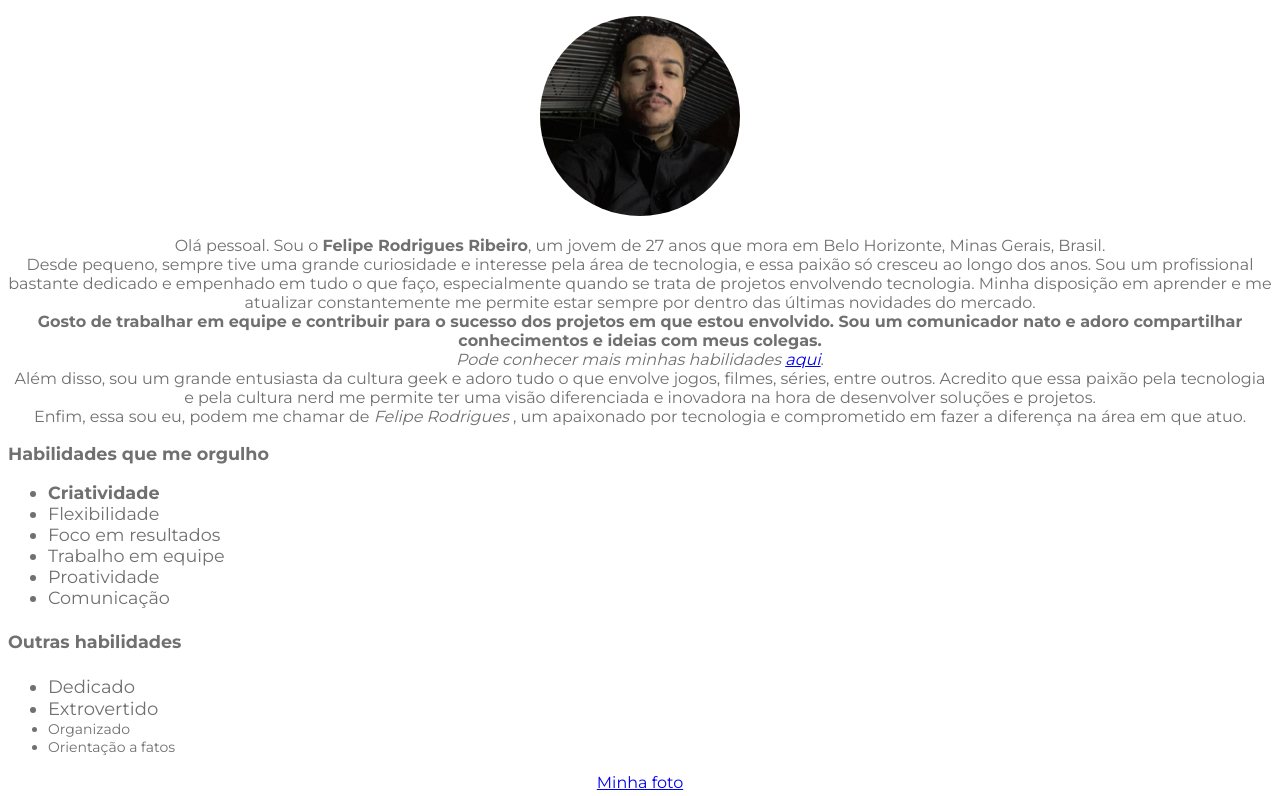
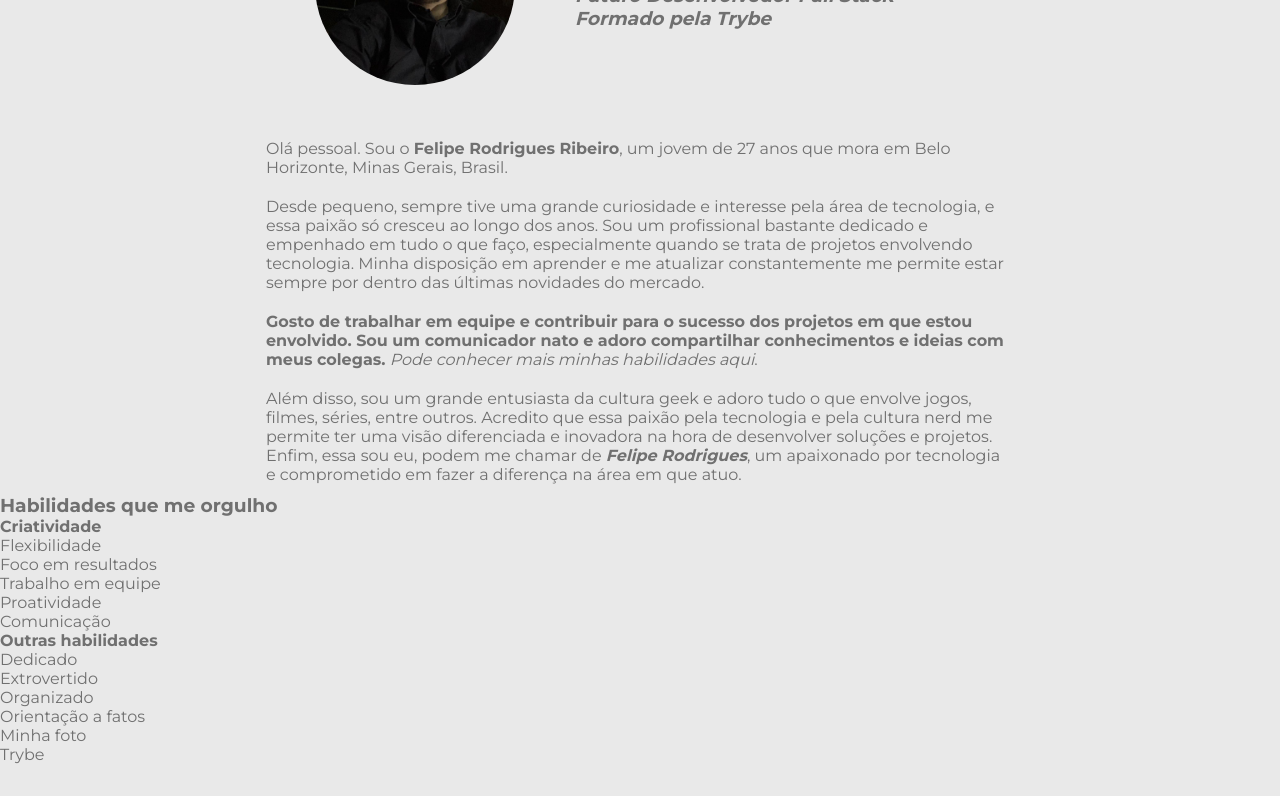
Before and after one commit to neathfelipe/neathfelipe.github.io, a plain HTML site: page index.html in a window 1280 px wide. Shown: the part 155-951 px from the top of the page. After the commit the page ends 919 px from the top, so only its background shows below. Drawn offline with Linux system fonts and the light colour scheme.

Commit message:
Começa estilizar o style.css

```diff
--- a/index.html
+++ b/index.html
@@ -1,66 +1,56 @@
 <!DOCTYPE html>
 <html lang="pt-br">
+
 <head>
     <meta charset="UTF-8">
     <meta http-equiv="X-UA-Compatible" content="IE=edge">
     <meta name="viewport" content="width=device-width, initial-scale=1.0">
     <title>Felipe Rodrigues - DEV</title>
-    <link href="https://fonts.googleapis.com/css2?family=Montserrat:wght@400;600;700;800;900&display=swap" rel="stylesheet">
-    <style>
-        body {
-    font-family: 'Montserrat', sans-serif;
-    background-color: #fff;
-    color: #707070;
-    text-align: center;
-        }
-#minhafoto {
-    border-radius: 100px;
-}
+    <link href="https://fonts.googleapis.com/css2?family=Montserrat:wght@400;600;700;800;900&display=swap"
+        rel="stylesheet">
+    <link rel="stylesheet" href="style.css">
+</head>
 
-#topo-hability {
-    text-align: center;
-    color: white;
-    margin-top: 0px;
-    background-color: #fff;
-    padding: 10px 100px;
-}
-.headline-name {
-    font-family: 'Montserrat', sans-serif;
-    font-weight: 700;
-    text-align: center;
-    color: #222222;
-    width: auto;
-}
-.habilidades {
-    text-align: left;
-    font-size: 1.1em;
-}
-#extrovertido {
-    font-size: 18px;
-}
-#dedicado {
-    font-size: 18px;
-}
-#organizado {
-    font-size: 14px;
-}
-#orientacao {
-    font-size: 14px;
-}
+<body>
+    <div class="header">
+        <div class="header-content">
+            <div class="image-header"><img src="./images/felipe-rodrigues.jpg"
+                    alt="Imagem de perfil de Felipe Rodrigues" width="200px">
+            </div>
+            <div class="text-header">
+                <h1 class="headline-name">Felipe Rodrigues</h1>
+                <h3 class="headline-name"><em>Futuro Desenvolvedor Full Stack
+                        <br> Formado pela Trybe</em></h3>
+            </div>
+        </div>
+    </div>
+    <div class="sobre-mim">
+        <div class="text-sobre">
+            <p>Olá pessoal. Sou o <strong>Felipe Rodrigues Ribeiro</strong>, um jovem de 27 anos que mora em Belo
+                Horizonte, Minas Gerais, Brasil. </p>
+            <p>
+                Desde pequeno, sempre tive uma grande curiosidade e interesse pela área de tecnologia, e essa paixão só
+                cresceu ao longo dos anos. Sou um profissional bastante dedicado e empenhado em tudo o que faço,
+                especialmente quando se trata de projetos envolvendo tecnologia. Minha disposição em aprender e me
+                atualizar constantemente me permite estar sempre por dentro das últimas novidades do mercado.
+            </p>
+            <p>
+                <strong> Gosto de trabalhar em equipe e contribuir para o sucesso dos projetos em que estou envolvido.
+                    Sou um comunicador nato e adoro compartilhar conhecimentos e ideias com meus colegas.</strong><em>
+                    Pode conhecer mais minhas habilidades <a href="#habilidades">aqui</a></em>.
+            </p>
+            <p>
+                Além disso, sou um grande entusiasta da cultura geek e adoro tudo o que envolve jogos, filmes, séries,
+                entre outros. Acredito que essa paixão pela tecnologia e pela cultura nerd me permite ter uma visão
+                diferenciada e inovadora na hora de desenvolver soluções e projetos.
+                Enfim, essa sou eu, podem me chamar de <em><strong>Felipe Rodrigues</strong></em>, um apaixonado por
+                tecnologia e comprometido em fazer a diferença na área em que atuo.
+            </p>
+        </div>
 
-    </style>
-</head>
-<body>
-    <p id="topo-hability"><a href="#habilidades">Principais habilidades</a></p>
-    <h1 class="headline-name">Felipe Rodrigues</h1>
-    <h3 class="headline-name"><em>Futuro Desenvolvedor Full Stack - Formado pela Trybe</em></h3>
-    <img id="minhafoto" src="./images/felipe-rodrigues.jpg" alt="Imagem de perfil de Felipe Rodrigues" width="200px">
-    <p>Olá pessoal. Sou o <strong>Felipe Rodrigues Ribeiro</strong>, um jovem de 27 anos que mora em Belo Horizonte, Minas Gerais, Brasil.
-    <br>Desde pequeno, sempre tive uma grande curiosidade e interesse pela área de tecnologia, e essa paixão só cresceu ao longo dos anos. Sou um profissional bastante dedicado e empenhado em tudo o que faço, especialmente quando se trata de projetos envolvendo tecnologia. Minha disposição em aprender e me atualizar constantemente me permite estar sempre por dentro das últimas novidades do mercado.
-    <br> <strong> Gosto de trabalhar em equipe e contribuir para o sucesso dos projetos em que estou envolvido. Sou um comunicador nato e adoro compartilhar conhecimentos e ideias com meus colegas.</strong> <br> <em> Pode conhecer mais minhas habilidades <a href="#habilidades">aqui</a></em>.
-    <br> Além disso, sou um grande entusiasta da cultura geek e adoro tudo o que envolve jogos, filmes, séries, entre outros. Acredito que essa paixão pela tecnologia e pela cultura nerd me permite ter uma visão diferenciada e inovadora na hora de desenvolver soluções e projetos.
-    <br> Enfim, essa sou eu, podem me chamar de <em> Felipe Rodrigues </em>, um apaixonado por tecnologia e comprometido em fazer a diferença na área em que atuo.</p>
-
+    </div>
+    <div class="hability">
+        <div class="hability orden">
             <h3 class="habilidades">Habilidades que me orgulho</h3>
             <ul class="habilidades">
                 <li><strong>Criatividade</strong></li>
@@ -71,6 +61,7 @@
                 <li>Comunicação</li>
             </ul>
 
+
             <h4 class="habilidades"> Outras habilidades</h4>
             <ul class="habilidades">
                 <li id="dedicado">Dedicado</li>
@@ -78,8 +69,13 @@
                 <li id="organizado">Organizado</li>
                 <li id="orientacao">Orientação a fatos</li>
             </ul>
+        </div>
+        <div class="links-bot">
             <p> <a href="#minhafoto">Minha foto</a> </p>
-<p id="trybe-button"><a href="https://www.betrybe.com/formacao-desenvolvimento-web" target="_blank" rel="noopener noreferrer" type="button">Trybe</a> </p>
+            <p id="trybe-button"><a href="https://www.betrybe.com/formacao-desenvolvimento-web" target="_blank"
+                    rel="noopener noreferrer" type="button">Trybe</a> </p>
+        </div>
 
 </body>
+
 </html>
--- a/style.css
+++ b/style.css
@@ -1,22 +1,55 @@
+* {
+    padding: 0;
+    margin: 0;
+}
+
 body {
-    font-family: Verdana, Geneva, Tahoma, sans-serif;
-    background-color: #000;
-    color: #fff;
-    text-align: center;
-        }
-#topo-hability {
-    text-align: center;
-    color: white;
-    margin-top: 0px;
-    background-color: #fff;
-    padding: 10px 100px;
+    font-family: 'Montserrat', sans-serif;
+    background-color: #e9e9e9;
+    color: #707070;
 }
-.headline-name {
-    font-family: system-ui, 'Open Sans', sans-serif;
-    font-weight: 900;
-    text-align: center;
-    width: auto;
+
+a[href] {
+    text-decoration: none;
+    color: inherit;
 }
-.habilidades {
-    text-align: left;
+
+.image-header img {
+    border-radius: 100px;
 }
+
+.image-header {
+    padding: 10px;
+    width: 200px;
+    margin-right: 50px;
+}
+
+.header {
+    vertical-align: center;
+}
+
+.header-content {
+    width: 800px;
+    padding: 30px;
+    margin: auto;
+    display: flex;
+    align-items: center;
+    justify-content: center;
+}
+
+.text-header {
+    width: 400px;
+}
+
+.sobre-mim {
+    margin: auto;
+}
+.text-sobre {
+    width: 60%;
+    clear: ;
+    margin: auto;
+}
+
+.sobre-mim p {
+    padding: 10px;
+}
```
Lines whose indentation alone changed are shown as unchanged.
